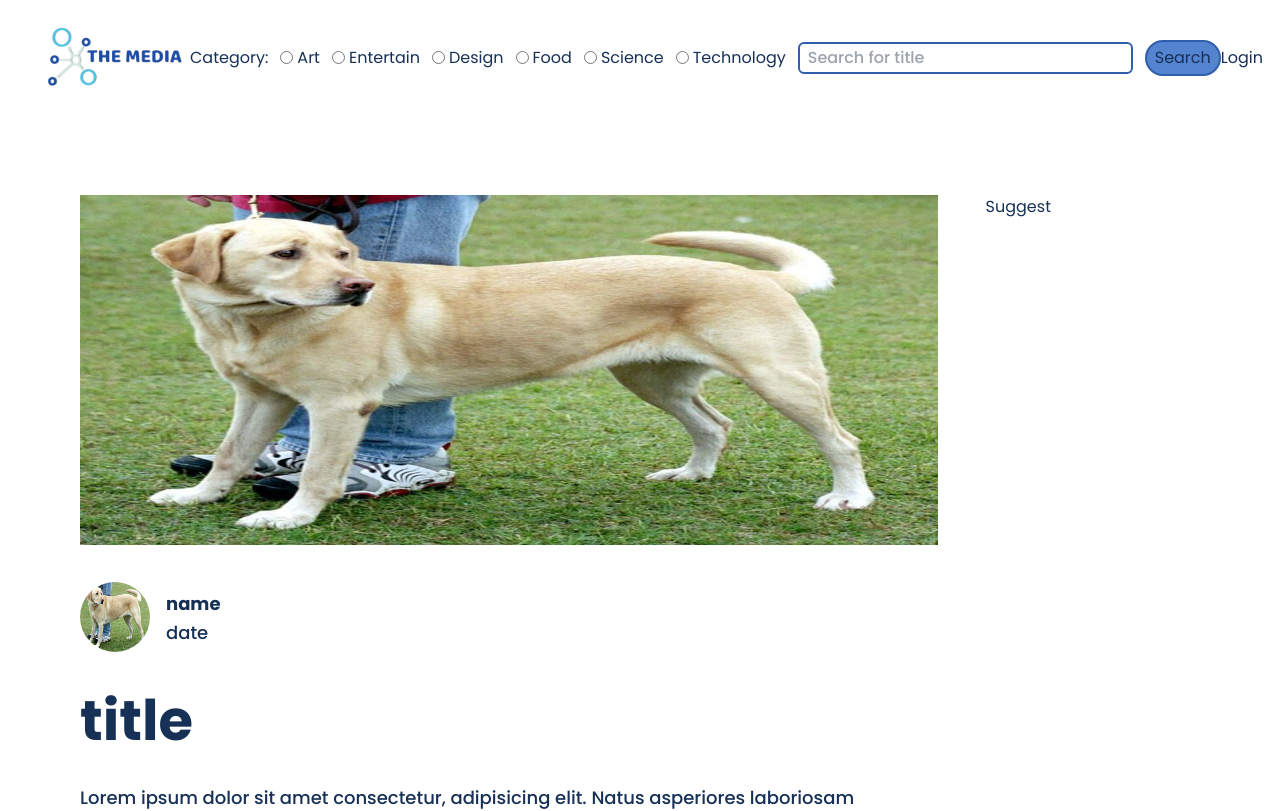
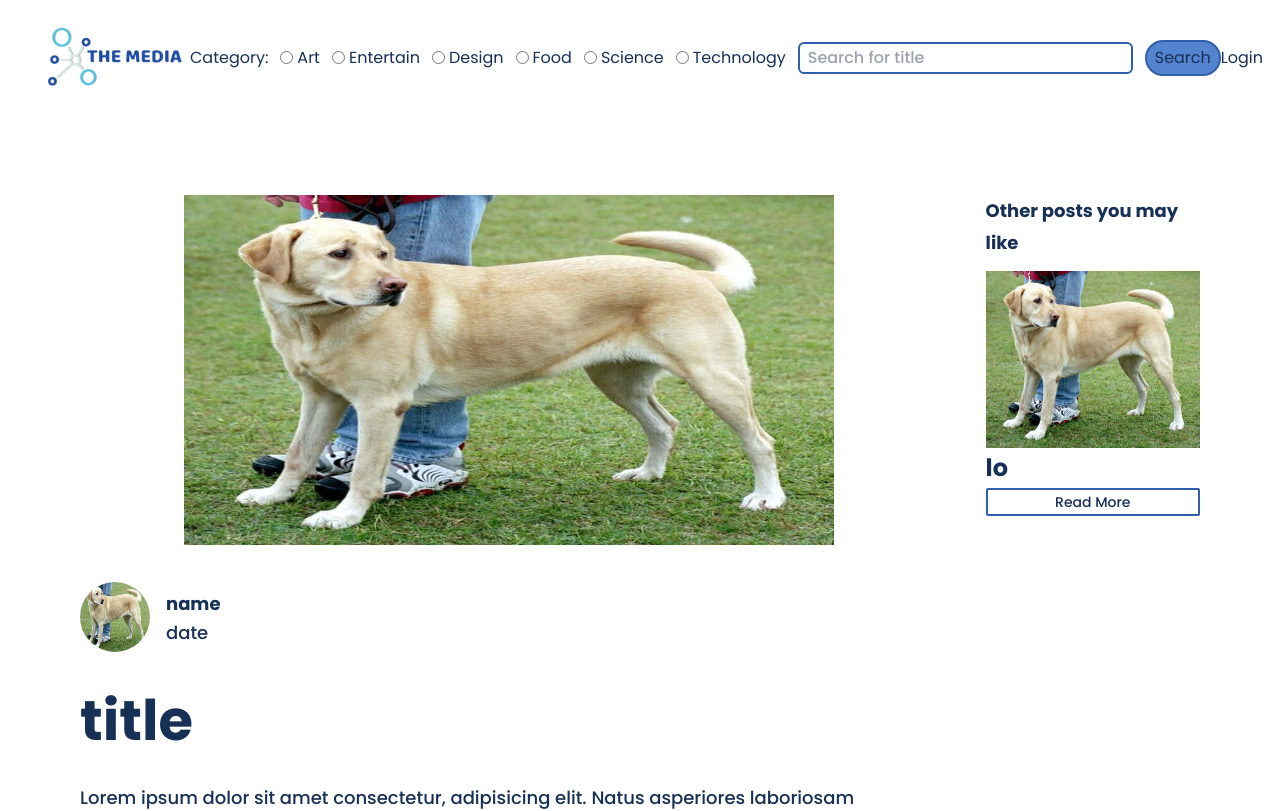
Before and after one commit to GivPenjinun/the-media, a React (Vite) app in the folder client/: page /blog/1 in a window 1280 px wide. Shown: the top 811 px of the page. Built offline with nearby package versions, Linux system fonts and the light colour scheme.

Commit message:
feat: add suggestion section

```diff
--- a/client/src/components/BlogContent.jsx
+++ b/client/src/components/BlogContent.jsx
@@ -6,7 +6,10 @@ const BlogContent = () => {
   return (
     <main className="my-20 px-20 flex gap-12 w-full min-h-[350px]">
       <div className="w-4/5 flex flex-col gap-8">
-        <img src={dog} className="h-[350px] " />
+        <div className="w-full flex justify-center">
+          <img src={dog} className="w-[650px] h-[350px] " />
+        </div>
+
         <div className="h-[80px] flex items-center gap-4">
           <img src={dog} className="h-[70px] w-[70px] rounded-full " />
           <div className="">
--- a/client/src/components/Suggest.jsx
+++ b/client/src/components/Suggest.jsx
@@ -1,7 +1,28 @@
 import React from "react";
+import dog from "../assets/dog-bobo.jpg";
 
 const Suggest = () => {
-  return <div>Suggest</div>;
+  return (
+    <div className="flex flex-col gap-3">
+      <h3 className="text-headLine4">Other posts you may like</h3>
+      <div className="flex flex-col gap-1">
+        <img src={dog} alt="" className="" />
+        <h2 className="text-headLine3">lo</h2>
+        <button className="text-body3 rounded-sm px-1 border-2 border-primaryBlue1 hover:bg-primaryBlue2">
+          Read More
+        </button>
+      </div>
+      {/*
+    {posts.map(post)=>(<div key={post.id} className="flex flex-col gap-1">
+        <img src={post.image} alt="" className="" />
+        <h2 className="text-headLine3">{post.title}</h2>
+        <button className="text-body3 rounded-sm px-1 border-2 border-primaryBlue1 hover:bg-primaryBlue2">
+          Read More
+        </button>
+      </div>)}
+    */}
+    </div>
+  );
 };
 
 export default Suggest;
```
